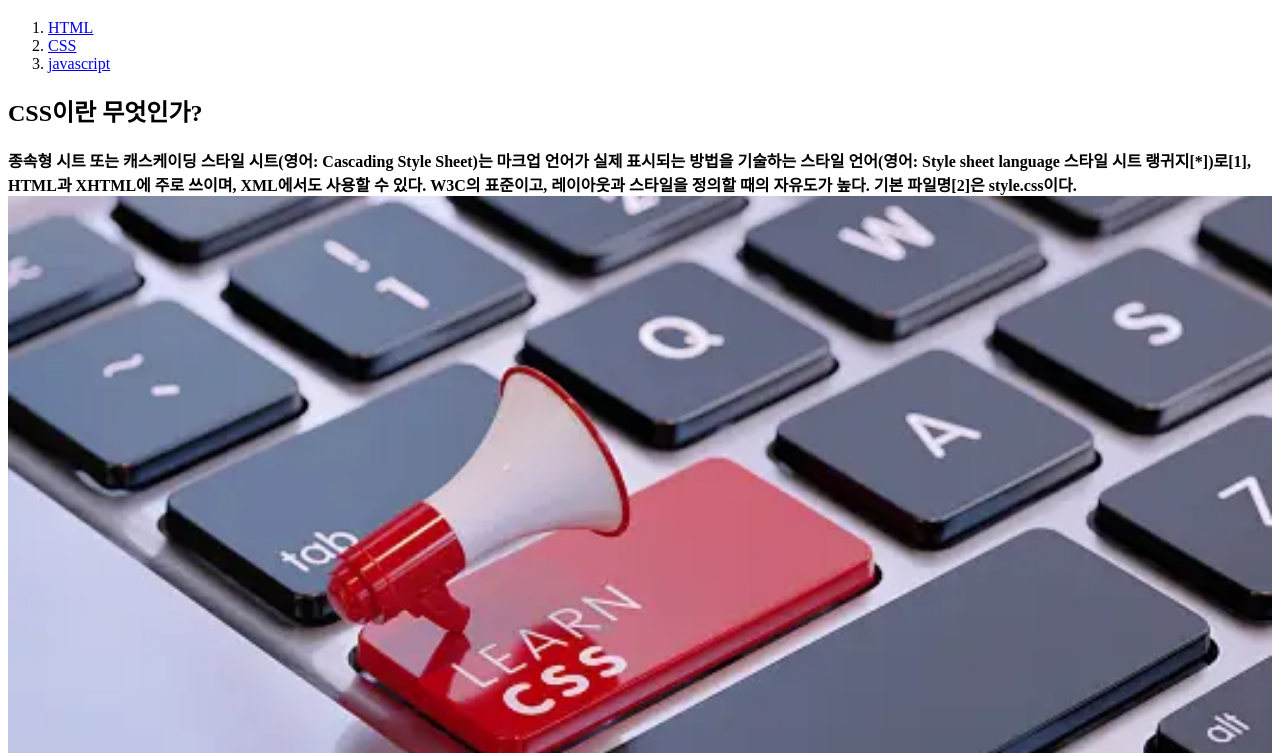
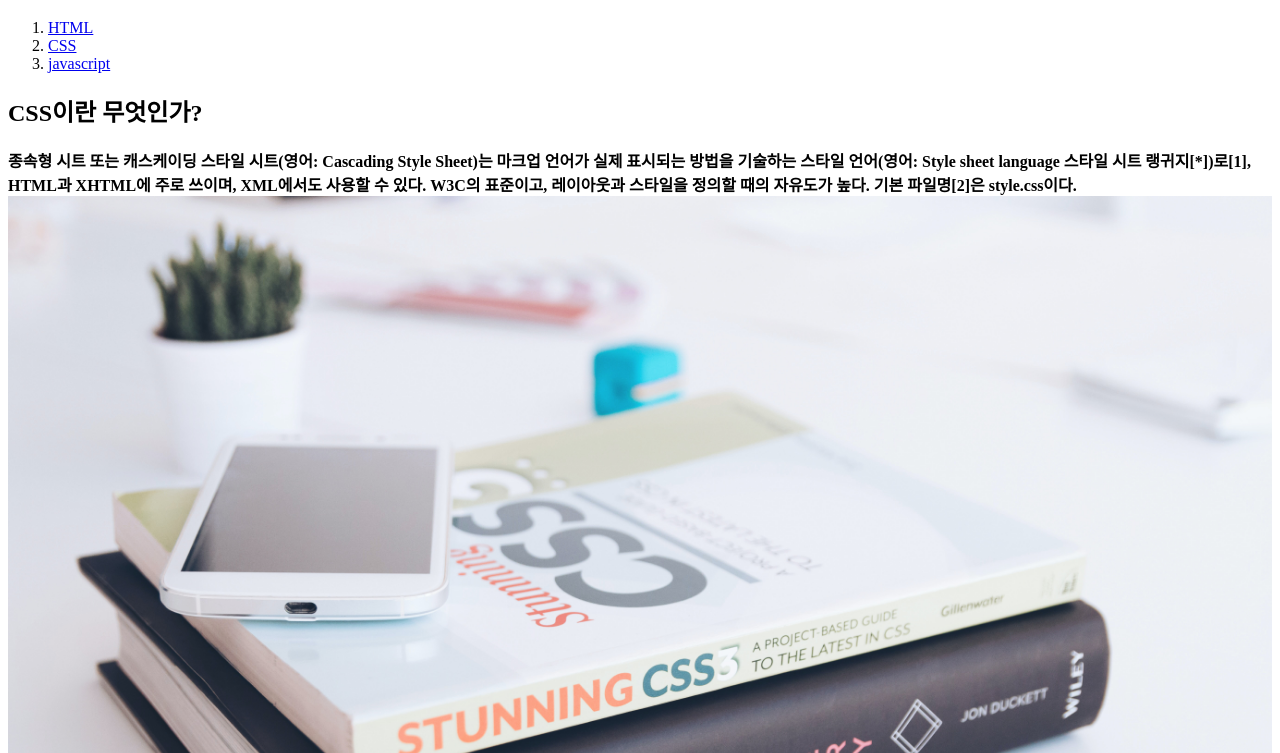
Before and after one commit to dkabeir/web, a plain HTML site: page 2.html in a window 1280 px wide. Shown: the part 47-800 px from the top of the page. Drawn offline with Linux system fonts and the light colour scheme.

Commit message:
Add files via upload

```diff
--- a/2.html
+++ b/2.html
@@ -13,7 +13,7 @@
 <h2>CSS이란 무엇인가?</h2>
 
 <strong>종속형 시트 또는 캐스케이딩 스타일 시트(영어: Cascading Style Sheet)는 마크업 언어가 실제 표시되는 방법을 기술하는 스타일 언어(영어: Style sheet language 스타일 시트 랭귀지[*])로[1], HTML과 XHTML에 주로 쓰이며, XML에서도 사용할 수 있다. W3C의 표준이고, 레이아웃과 스타일을 정의할 때의 자유도가 높다. 기본 파일명[2]은 style.css이다.
-<img src="CSS.webp" width="100%">
+<img src="css.jpg" width="100%">
  <p> 마크업 언어(ex: HTML)가 웹사이트의 몸체를 담당한다면 CSS는 옷과 액세서리처럼 꾸미는 역할을 담당한다고 할 수 있다. 즉, HTML 구조는 그대로 두고 CSS 파일만 변경해도 전혀 다른 웹사이트처럼 꾸밀 수 있다.</p>
 </body>
 </CSS>
```
Also changed, not shown: css.jpg (added).
